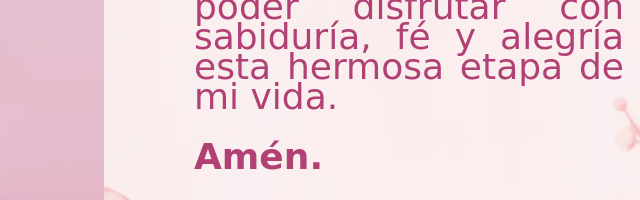
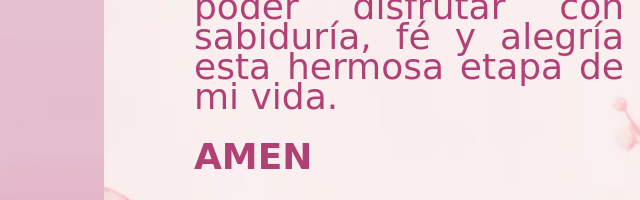
Before and after one commit to LuisRo83/dayri, a plain HTML site: page public/index.html in a window 1280 px wide. Shown: the part 1080-1280 px from the top of the page, 231-871 px from the left. Drawn offline with Linux system fonts and the light colour scheme; a web font is replaced by a local one.

Commit message:
Últimos cambios en HTML y CSS

```diff
--- a/public/index.html
+++ b/public/index.html
@@ -155,7 +155,7 @@
 
 	<div class="cont-oracion"> Te Doy Gracias Señor, por la luz de mi vida y por darme la dicha y bendición de cumplir mis quince años, por los padres y hermano que me diste, por mis abuelitos y toda mi familia y amigos que me quieren, Te agradezco señor por lo que de mi ser hiciste  y por mis sueños y metas.
 Hoy inicia  una nueva etapa en mi vida y te pido señor que guíes mis pasos y así poder disfrutar con sabiduría, fé y alegría esta hermosa etapa de mi vida. <br><br>
-<b> Amén. </b>
+<b> AMEN </b>
 <br><br>
 Estoy radiante de emoción y alegría y quiero compartirlo con cada uno de ustedes.
 </div>
--- a/public/style.css
+++ b/public/style.css
@@ -194,6 +194,7 @@ body {
             border-radius: 4px;
         }
 
+
         /* Botón de cerrar (la "X") */
         .close-button {
             color: #fff;
```
